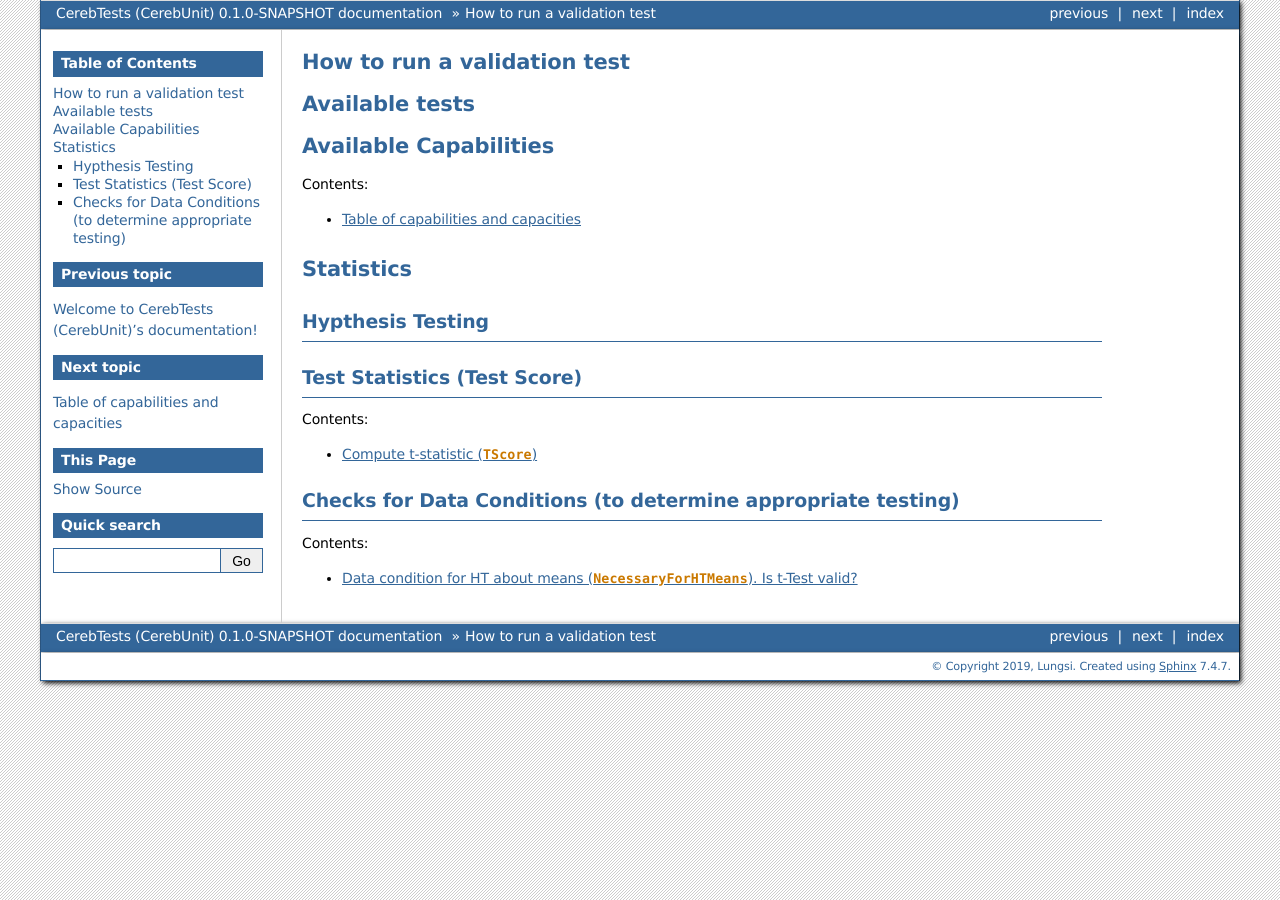
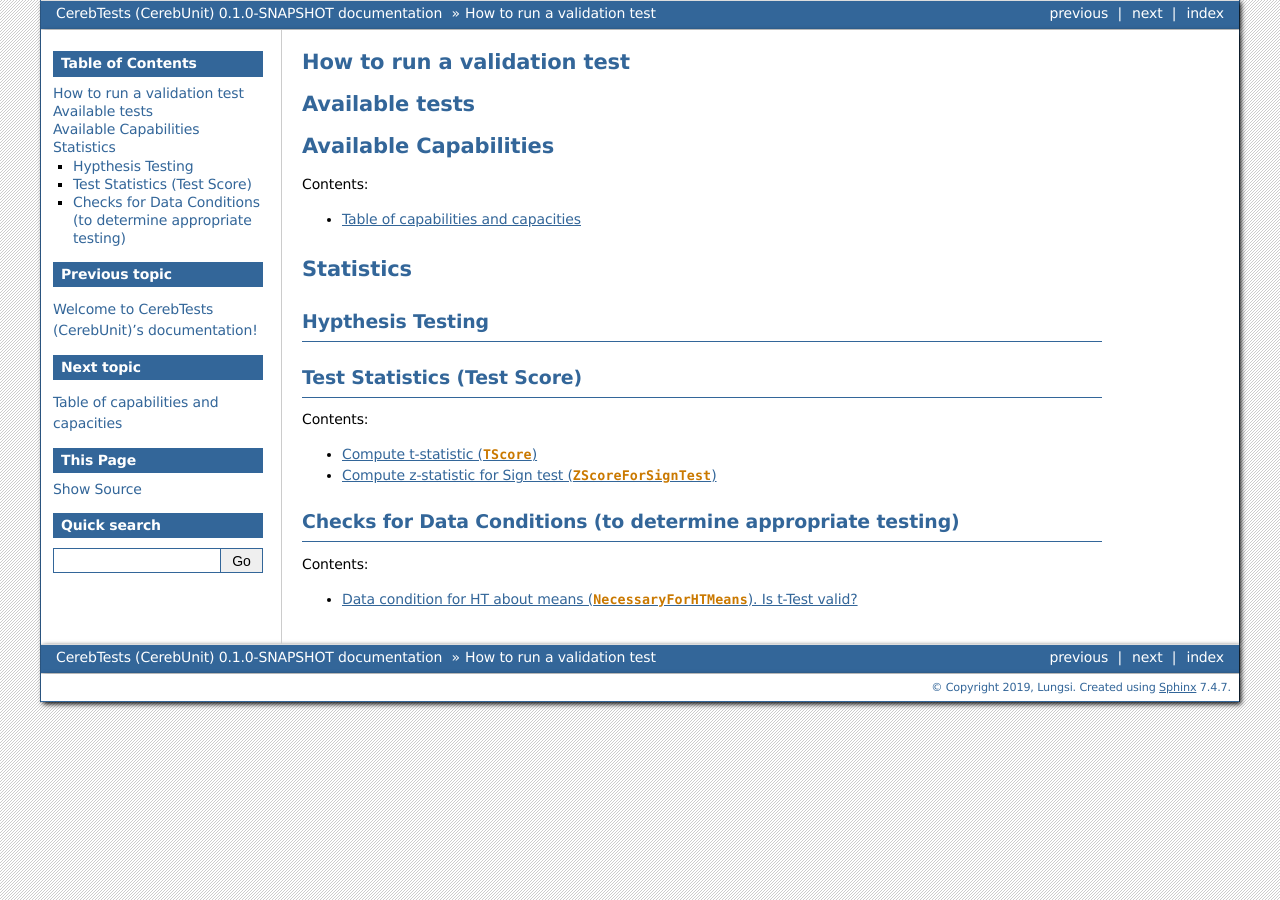
Before and after one commit to cerebunit/cerebtests, a Sphinx documentation site: the page built from docs/contents.rst, in a window 1280 px wide. Built offline with Sphinx 7.4.7, drawn with Linux system fonts in a browser that asks for light colours.

Commit message:
added zSignScore.rst

```diff
--- a/docs/contents.rst
+++ b/docs/contents.rst
@@ -35,6 +35,7 @@
    :caption: Contents:
 
    statistics/stat_scores/tScore.rst
+   statistics/stat_scores/zSignScore.rst
 
 Checks for Data Conditions (to determine appropriate testing)
 =============================================================
--- a/docs/statistics/stat_scores/tScore.rst
+++ b/docs/statistics/stat_scores/tScore.rst
@@ -1,4 +1,4 @@
-.. _tScore:
+.. _TScore:
 
 Compute t-statistic (``TScore``)
 ********************************
--- /dev/null
+++ b/docs/statistics/stat_scores/zSignScore.rst
@@ -0,0 +1,6 @@
+.. _ZScoreForSignTest:
+
+Compute z-statistic for Sign test (``ZScoreForSignTest``)
+*********************************************************
+.. automodule:: cerebunit.statistics.stat_scores.zSignScore
+   :members:
```
Also changed, not shown: 1 other file.
